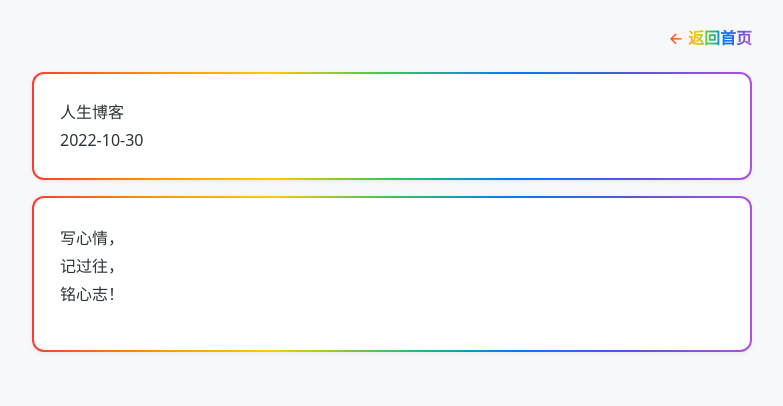
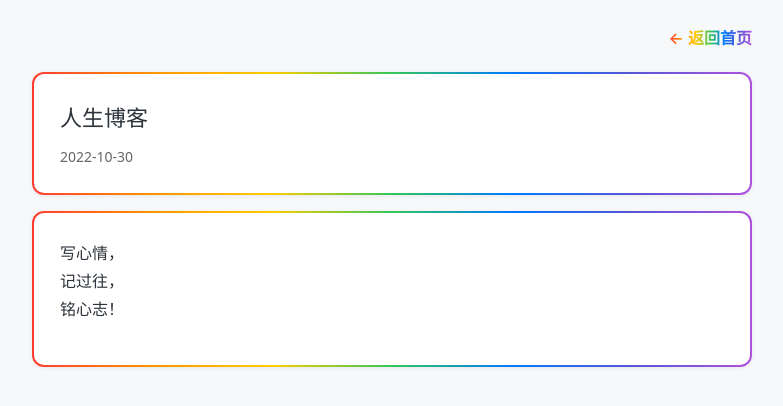
Before and after one commit to JTSTV/Jtstv.github.io, a Jekyll site: the page built from _posts/2022-10-30-人生博客.md, in a window 1280 px wide. Shown: the top 406 px of the page, without its empty margins (248-1031 px from the left). Built offline with Jekyll 4.4.1, drawn with Linux system fonts in a browser that asks for light colours; our own code applies the rules of GitHub Pages for plain Markdown files.

Commit message:
更新 post.html

```diff
--- a/_layouts/post.html
+++ b/_layouts/post.html
@@ -5,114 +5,62 @@ layout: null
 <html lang="zh-CN">
 <head>
 <meta charset="UTF-8">
-<meta name="viewport" content="width=device-width,initial-scale=1">
+<meta name="viewport" content="width=device-width,initial-scale=1,maximum-scale=5">
 <meta name="robots" content="index,follow">
-<title>{{site.SEOTitle}}</title>
-<meta name="description" content="{{site.description}}">
-<meta name="keywords" content="{{site.keywords}}">
-<link rel="canonical" href="{{site.url}}{{page.url | relative_url}}">
+<title>{% if page.title %}{{ page.title }}｜{{ site.title }}{% else %}{{ site.title }}{% endif %}</title>
+<meta name="description" content="{% if page.description %}{{ page.description }}{% else %}{{ site.description }}{% endif %}">
+{% if page.keywords %}<meta name="keywords" content="{{ page.keywords }}">{% endif %}
+<link rel="canonical" href="{{ site.url }}{{ page.url }}">
+<meta property="og:title" content="{% if page.title %}{{ page.title }}｜{{ site.title }}{% else %}{{ site.SEOTitle }}{% endif %}">
+<meta property="og:description" content="{% if page.description %}{{ page.description }}{% else %}{{ site.description }}{% endif %}">
+<meta property="og:url" content="{{ site.url }}{{ page.url }}">
+<meta property="og:type" content="article">
 <style>
 *{margin:0;padding:0;box-sizing:border-box}
 body{font:16px system-ui,-apple-system,sans-serif;background:#f7f8fa;color:#2c333a;padding:24px 16px;line-height:1.75}
 .container{max-width:720px;margin:0 auto}
-
 .site-back{margin-bottom:20px;text-align:right}
-.site-back a{
-  font-size:16px;
-  background:linear-gradient(90deg,#ff3b30,#ff9500,#ffcc00,#34c759,#007aff,#5856d6,#af52de);
-  -webkit-background-clip:text;
-  background-clip:text;
-  color:transparent;
-  text-decoration:none;
-  font-weight:600;
-}
-
-/* 外层渐变边框，padding充当边框 */
-.wrap-gradient{
-  background:linear-gradient(90deg,#ff3b30,#ff9500,#ffcc00,#34c759,#007aff,#5856d6,#af52de);
-  padding:2px;
-  border-radius:12px;
-  box-shadow:0 1px 4px rgba(0,0,0,0.07);
-  margin-bottom:16px;
-}
-.inner-white{
-  background:#ffffff;
-  border-radius:10px;
-  padding:24px 26px;
-  overflow-x:auto;
-  word-break:break-all;
-}
-
-.post-content-wrap{
-  background:linear-gradient(90deg,#ff3b30,#ff9500,#ffcc00,#34c759,#007aff,#5856d6,#af52de);
-  padding:2px;
-  border-radius:12px;
-  box-shadow:0 1px 4px rgba(0,0,0,0.07);
-}
-.post-content{
-  background:#fff;
-  border-radius:10px;
-  padding:26px;
-  overflow-x: auto;
-  word-break: break-all;
-}
-
+.site-back a{font-size:16px;background:linear-gradient(90deg,#ff3b30,#ff9500,#ffcc00,#34c759,#007aff,#5856d6,#af52de);-webkit-background-clip:text;background-clip:text;color:transparent;text-decoration:none;font-weight:600}
+.wrap-gradient{background:linear-gradient(90deg,#ff3b30,#ff9500,#ffcc00,#34c759,#007aff,#5856d6,#af52de);padding:2px;border-radius:12px;box-shadow:0 1px 4px rgba(0,0,0,.07);margin-bottom:16px}
+.inner-white{background:#fff;border-radius:10px;padding:24px 26px;overflow-x:auto;word-break:break-all}
+.post-content-wrap{background:linear-gradient(90deg,#ff3b30,#ff9500,#ffcc00,#34c759,#007aff,#5856d6,#af52de);padding:2px;border-radius:12px;box-shadow:0 1px 4px rgba(0,0,0,.07)}
+.post-content{background:#fff;border-radius:10px;padding:26px;overflow-x:auto;word-break:break-all}
 .post-content p{margin-bottom:16px}
 .post-content img{max-width:100%;height:auto;border-radius:8px;margin:12px 0}
 .post-content h1,.post-content h2,.post-content h3{margin:20px 0 10px}
-
-/* =========修复列表圆点贴边框核心========= */
-.post-content ul {
-  padding-left: 1.8em !important;
-  margin: 12px 0;
-}
-.post-content ol {
-  padding-left: 1.8em !important;
-  margin:12px 0;
-}
-.post-content li{
-  margin-bottom:8px;
-}
-
-/* 表格、代码块 */
-.post-content pre,.post-content table{
-  max-width:100%;
-  overflow-x:auto;
-}
-
+.post-content ul{padding-left:1.8em !important;margin:12px 0}
+.post-content ol{padding-left:1.8em !important;margin:12px 0}
+.post-content li{margin-bottom:8px}
+.post-content pre,.post-content table{max-width:100%;overflow-x:auto}
 #encrypt-mask{position:fixed;inset:0;background:rgba(0,0,0,.42);display:flex;align-items:center;justify-content:center;z-index:9999;padding:16px}
 .mask-inner{background:#fff;width:100%;max-width:380px;padding:28px 24px;border-radius:14px;text-align:center}
 .lock-msg{font-size:18px;margin-bottom:18px;color:#1f2937}
 .pwd-input{width:100%;padding:12px 14px;border:1px solid #d1d5db;border-radius:10px;font-size:16px;margin-bottom:16px}
 .unlock-btn{width:100%;padding:12px;border:none;border-radius:10px;background:linear-gradient(90deg,#ff3b30,#ff9500,#ffcc00,#34c759,#007aff,#5856d6,#af52de);color:#fff;font-size:16px;cursor:pointer}
 .error-tip{font-size:14px;color:#dc2626;margin-top:12px;display:none}
-
+.post-title{font-size:22px;margin-bottom:8px}
+.post-date{font-size:14px;color:#666}
 @media(max-width:600px){
 body{padding:16px 12px}
 .wrap-gradient .inner-white{padding:18px 16px}
 .post-content-wrap .post-content{padding:18px 16px}
 .post-title{font-size:20px}
-/* 手机端列表缩进稍微调小一点，避免太挤 */
-.post-content ul,.post-content ol{
-  padding-left:1.4em !important;
-}
+.post-content ul,.post-content ol{padding-left:1.4em !important}
 }
 </style>
 </head>
 <body>
 <div class="container">
 <div class="site-back"><a href="/">← 返回首页</a></div>
-
 <div class="wrap-gradient">
-  <div class="inner-white">
-    <div class="post-title">{{page.title}}</div>
-    <div class="post-date">{{page.date | date:"%Y-%m-%d"}}</div>
-  </div>
+<div class="inner-white">
+<div class="post-title">{{ page.title }}</div>
+<div class="post-date">{{ page.date | date:"%Y-%m-%d" }}</div>
 </div>
-
-{%if page.pw%}
+</div>
+{% if page.pw %}
 <div class="post-content-wrap" id="secret-content" style="display:none">
-  <div class="post-content">{{content}}</div>
+<div class="post-content">{{ content }}</div>
 </div>
 <div id="encrypt-mask">
 <div class="mask-inner">
@@ -148,11 +94,11 @@ input.focus();
 }
 })();
 </script>
-{%else%}
+{% else %}
 <div class="post-content-wrap">
-  <div class="post-content">{{content}}</div>
+<div class="post-content">{{ content }}</div>
 </div>
-{%endif%}
+{% endif %}
 </div>
 </body>
 </html>
```
Also changed, not shown: other parts of _layouts/post.html (+2 -4 lines).
